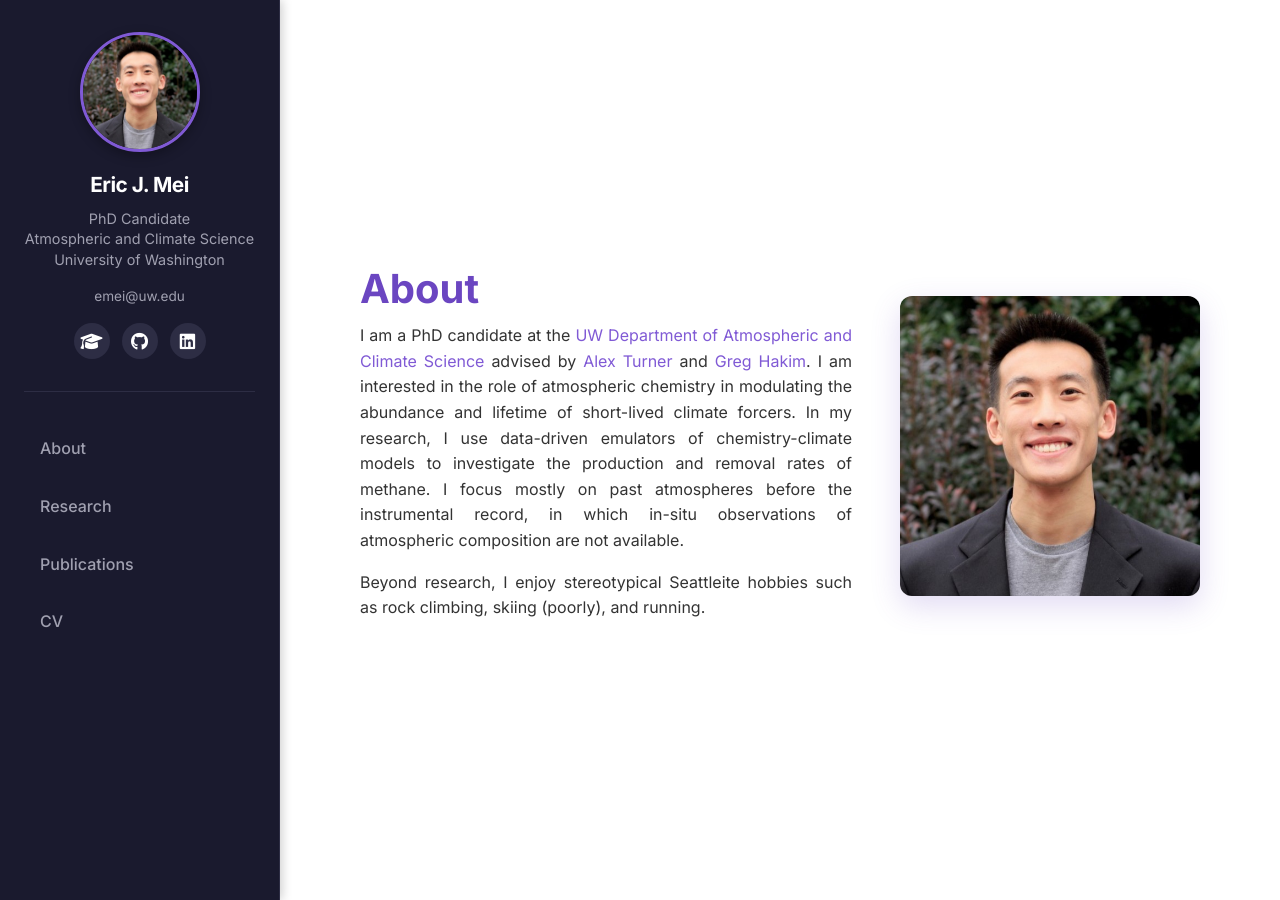
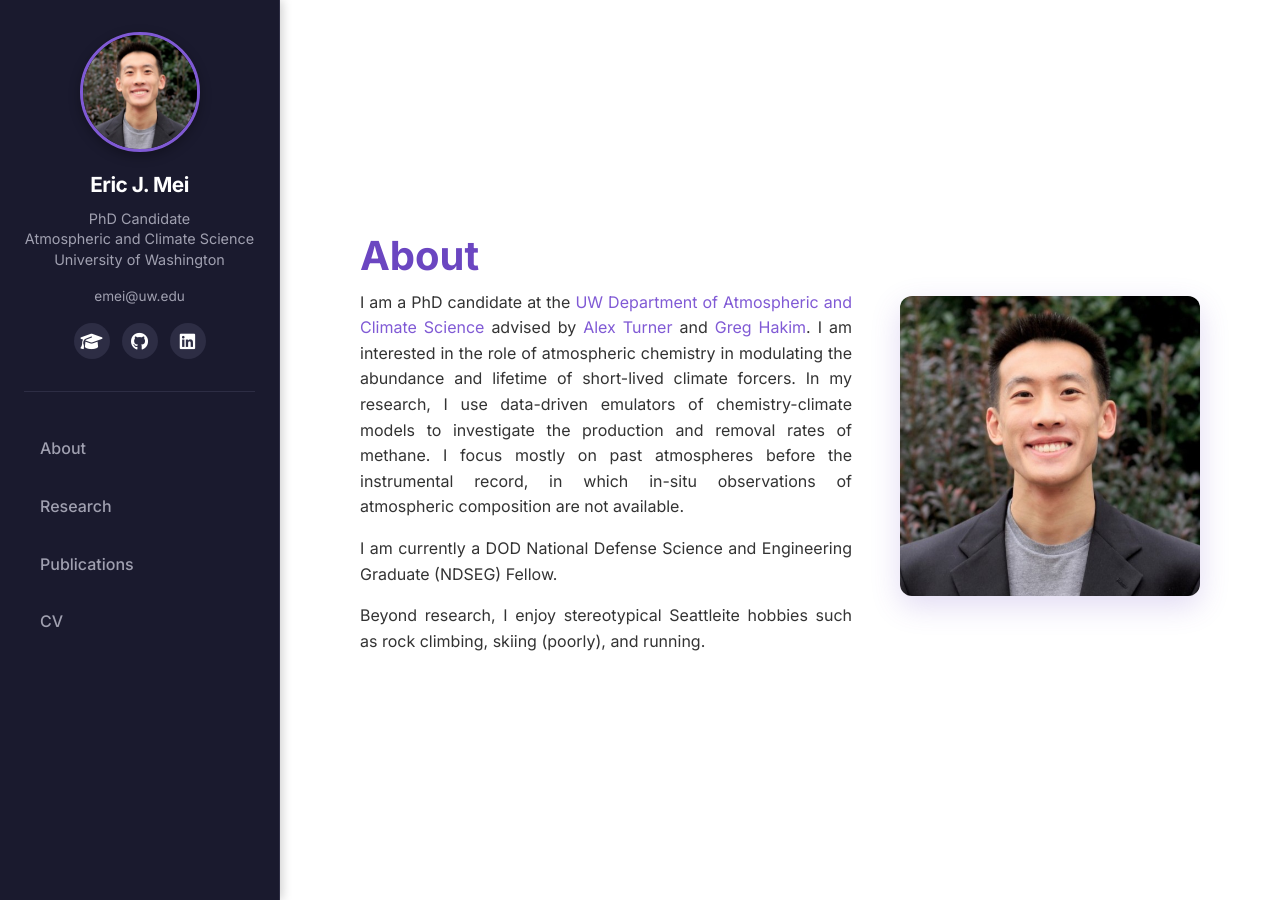
Before and after one commit to ericjmei/ericjmei.github.io, a Jekyll site: the page built from index.html, in a window 1280 px wide and 900 px high. Built offline with Jekyll 4.4.1, drawn with Linux system fonts in a browser that asks for light colours; some of the changed text lies outside the part shown.

Commit message:
fixed publication numbering, added author formatting, added more to bio

```diff
--- a/assets/css/modern.css
+++ b/assets/css/modern.css
@@ -317,7 +317,7 @@
 /* ===== Publications ===== */
 .publications-list {
   list-style: none;
-  counter-reset: publication-counter 5;
+  counter-reset: publication-counter 8;
 }
 
 .publication-item {
--- a/index.html
+++ b/index.html
@@ -11,6 +11,9 @@
         <h1>About</h1>
         <p>
           I am a PhD candidate at the <a href="https://atmos.uw.edu/" target="_blank" rel="noopener">UW Department of Atmospheric and Climate Science</a> advised by <a href="https://alexjturner.github.io/index.html" target="_blank" rel="noopener">Alex Turner</a> and <a href="https://www.linkedin.com/in/greg-hakim-42945611/" target="_blank" rel="noopener">Greg Hakim</a>. I am interested in the role of atmospheric chemistry in modulating the abundance and lifetime of short-lived climate forcers. In my research, I use data-driven emulators of chemistry-climate models to investigate the production and removal rates of methane. I focus mostly on past atmospheres before the instrumental record, in which in-situ observations of atmospheric composition are not available.
+        </p>
+        <p>
+          I am currently a DOD National Defense Science and Engineering Graduate (NDSEG) Fellow.
         </p>
         <p>
           Beyond research, I enjoy stereotypical Seattleite hobbies such as rock climbing, skiing (poorly), and running.
@@ -47,6 +50,9 @@
       <p class="mb-2">
         Also see my <a href="{{ site.author.googlescholar }}" target="_blank" rel="noopener">Google Scholar profile</a>.
       </p>
+      <p class="mb-2" style="font-size: 0.9rem; color: var(--text-light);">
+        <u>Underlined authors</u> were mentored by me.
+      </p>
 
       <ol class="publications-list">
         <li class="publication-item">
@@ -56,7 +62,7 @@
             </a>
           </div>
           <div class="publication-authors">
-            Mei, E. J., Hakim, G. J., Taniguchi-King, M., Stiller, D., & Turner, A. J.
+            <strong>Mei, E. J.</strong>, Hakim, G. J., <u>Taniguchi-King, M.</u>, Stiller, D., & Turner, A. J.
           </div>
           <div class="publication-venue">
             Atmos. Chem. Phys., 2025
@@ -73,7 +79,7 @@
             </a>
           </div>
           <div class="publication-authors">
-            Gao, Z., Mei, E. J., He, X., Ebelt, S., Rich, D. Q., & Russell, A. G.
+            Gao, Z., <strong>Mei, E. J.</strong>, He, X., Ebelt, S., Rich, D. Q., & Russell, A. G.
           </div>
           <div class="publication-venue">
             ACS ES&T, 2025
@@ -90,7 +96,7 @@
             </a>
           </div>
           <div class="publication-authors">
-            Gao, Z., Mei, E. J., He, X., Hopke, P. K., Ebelt, S., Rich, D. Q., & Russell, A. G.
+            Gao, Z., <strong>Mei, E. J.</strong>, He, X., Hopke, P. K., Ebelt, S., Rich, D. Q., & Russell, A. G.
           </div>
           <div class="publication-venue">
             Atmospheric Environment, 2025
@@ -107,7 +113,7 @@
             </a>
           </div>
           <div class="publication-authors">
-            Mei, E. J., Gao, Z., Hopke, P. K., Ebelt, S., Rich, D. Q., & Russell, A. G.
+            <strong>Mei, E. J.</strong>, Gao, Z., Hopke, P. K., Ebelt, S., Rich, D. Q., & Russell, A. G.
           </div>
           <div class="publication-venue">
             ACS ES&T Air, 2024
@@ -124,7 +130,7 @@
             </a>
           </div>
           <div class="publication-authors">
-            Mei, E. J., Moore, A. C., & Kaiser, J.
+            <strong>Mei, E. J.</strong>, Moore, A. C., & Kaiser, J.
           </div>
           <div class="publication-venue">
             Environmental Pollution, 2023
@@ -141,7 +147,7 @@
             </a>
           </div>
           <div class="publication-authors">
-            Gustin, M. S., Dunham-Cheatham, S. M., Allen, N., Choma, N., Johnson, W., Lopez, S., et al. (including Mei, E. J.)
+            Gustin, M. S., Dunham-Cheatham, S. M., Allen, N., Choma, N., Johnson, W., Lopez, S., et al. (including <strong>Mei, E. J.</strong>)
           </div>
           <div class="publication-venue">
             Science of The Total Environment, 2023
@@ -158,7 +164,7 @@
             </a>
           </div>
           <div class="publication-authors">
-            Chen, W., Mei, E. J., & Xie, X.
+            Chen, W., <strong>Mei, E. J.</strong>, & Xie, X.
           </div>
           <div class="publication-venue">
             ACS ES&T Water, 2022
```
